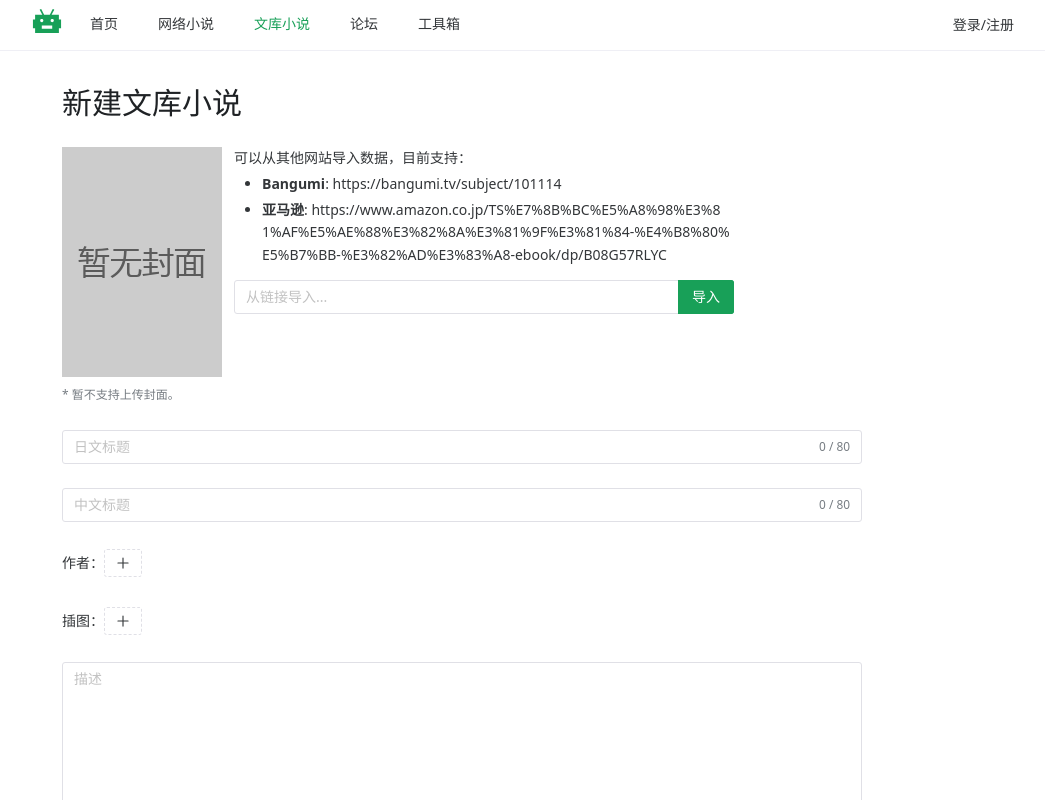
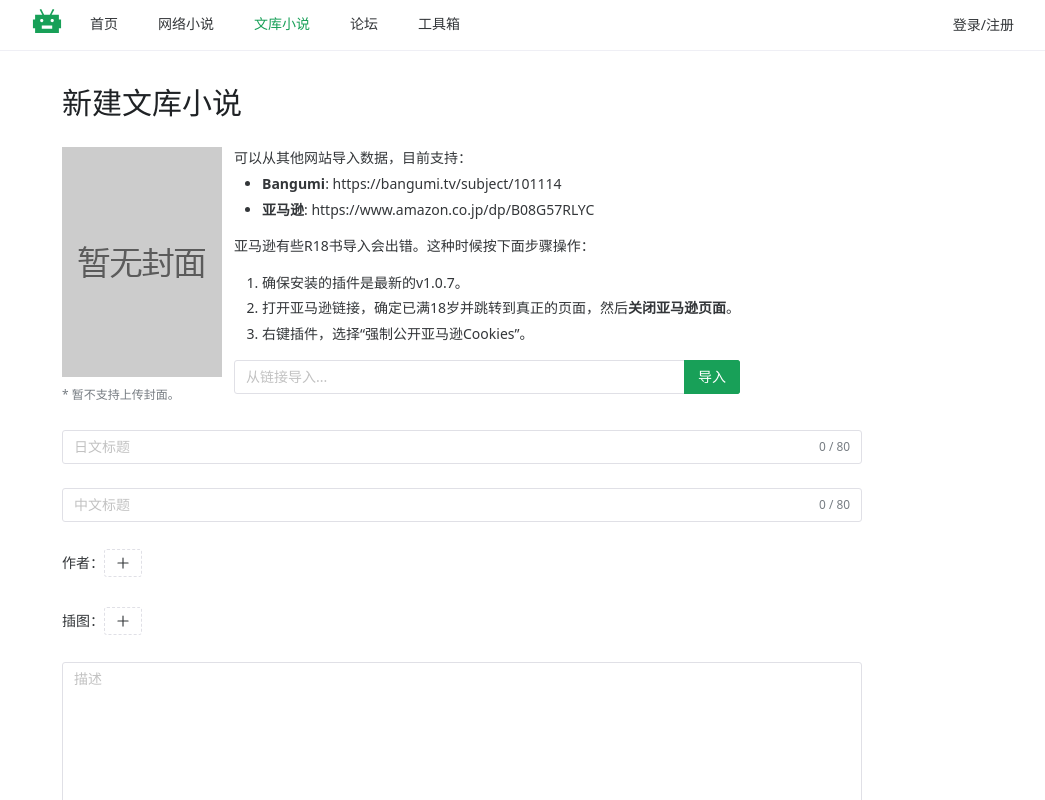
Before and after one commit to FishHawk/auto-novel, a Vue app in the folder web/: page /wenku-edit in a window 1280 px wide. Shown: the whole page, without its empty margins (108-1153 px from the left). Built offline with nearby package versions, Linux system fonts and the light colour scheme.

Commit message:
fix amazon

```diff
--- a/web/src/data/util_wenku.ts
+++ b/web/src/data/util_wenku.ts
@@ -62,7 +62,7 @@ const amazon: WenkuMetadataFetcher = {
     }
   },
   async fetchMetadata(id: string): Promise<Partial<NovelCreateBody>> {
-    const html = await ky.get(id).text();
+    const html = await ky.get(id, { credentials: 'include' }).text();
     const parser = new DOMParser();
     const doc = parser.parseFromString(html, 'text/html');
 
--- a/web/src/pages/novel/WenkuNovelEdit.vue
+++ b/web/src/pages/novel/WenkuNovelEdit.vue
@@ -180,15 +180,22 @@ function confirmNovelNotExist() {
         </n-text>
       </div>
 
-      <n-p style="max-width: 500px">
+      <n-p style="max-width: 530px">
         可以从其他网站导入数据，目前支持：
         <n-ul>
           <n-li><b>Bangumi</b>: https://bangumi.tv/subject/101114</n-li>
-          <n-li style="word-break: break-all">
-            <b>亚马逊</b>:
-            https://www.amazon.co.jp/TS%E7%8B%BC%E5%A8%98%E3%81%AF%E5%AE%88%E3%82%8A%E3%81%9F%E3%81%84-%E4%B8%80%E5%B7%BB-%E3%82%AD%E3%83%A8-ebook/dp/B08G57RLYC
+          <n-li><b>亚马逊</b>: https://www.amazon.co.jp/dp/B08G57RLYC</n-li>
+        </n-ul>
+
+        亚马逊有些R18书导入会出错。这种时候按下面步骤操作：
+        <n-ol>
+          <n-li>确保安装的插件是最新的v1.0.7。</n-li>
+          <n-li>
+            打开亚马逊链接，确定已满18岁并跳转到真正的页面，然后<b>关闭亚马逊页面</b>。
           </n-li>
-        </n-ul>
+          <n-li>右键插件，选择“强制公开亚马逊Cookies”。</n-li>
+        </n-ol>
+
         <n-input-group>
           <n-input
             v-model:value="importUrl"
```
